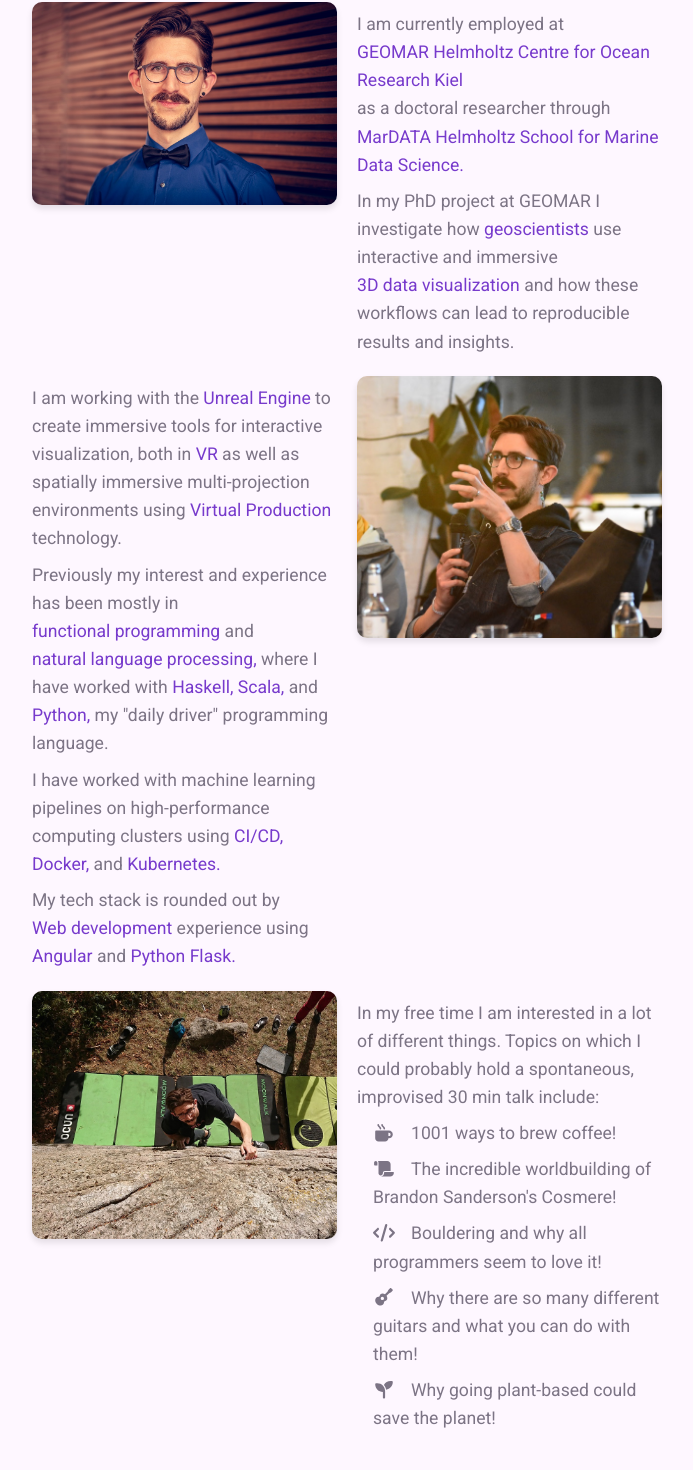
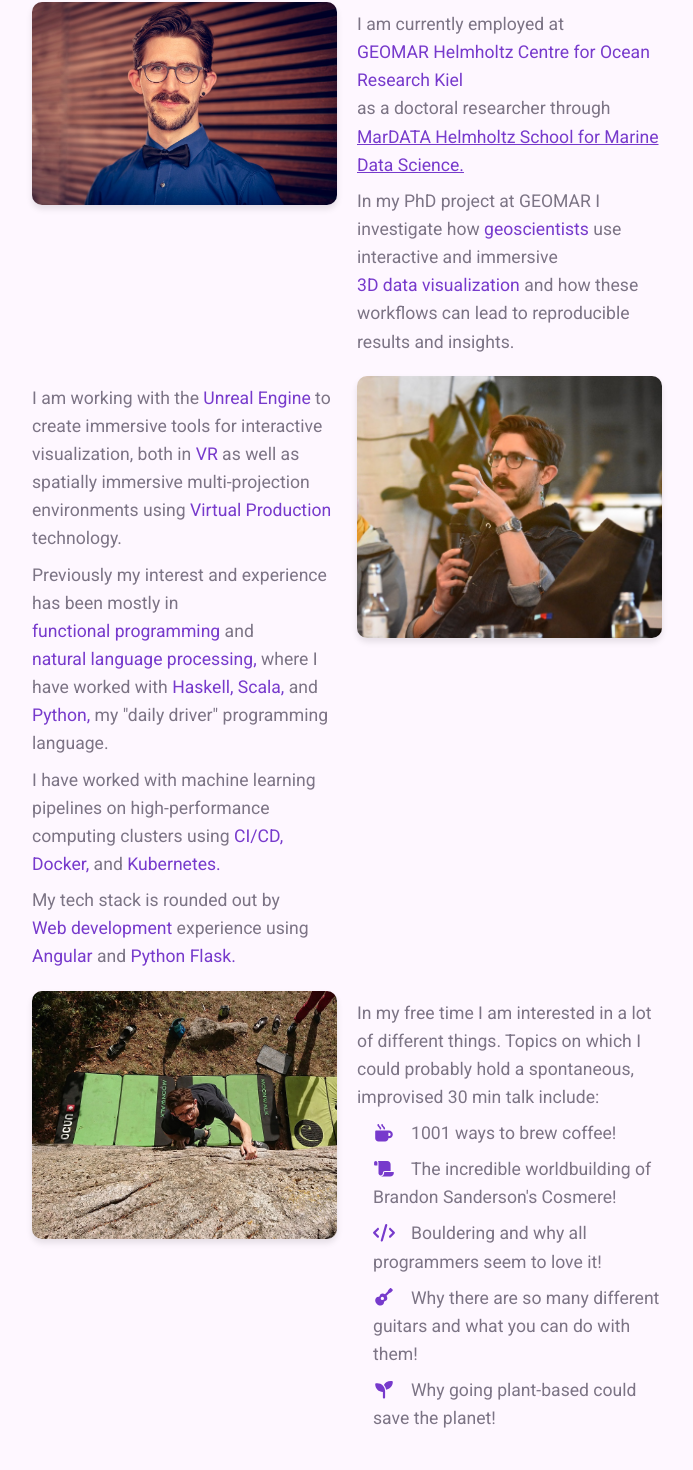
Before and after one commit to arbertrary/personal-angular-page, an Angular app: page / in a window 1280 px wide. Shown: the part 998-2468 px from the top of the page, without its empty margins (293-986 px from the left). Built offline with nearby package versions, Linux system fonts and the light colour scheme.

Commit message:
Fix link colors

```diff
--- a/src/app/home/about/about.component.html
+++ b/src/app/home/about/about.component.html
@@ -12,9 +12,9 @@
                 <div id="firstText" class="text description">
                     <p>I am currently employed at <span class="highlight-text" style>GEOMAR Helmholtz Centre for Ocean
                             Research
-                            Kiel</span> as a doctoral researcher through <a href="https://www.mardata.de"><span
-                                class="highlight-text">MarDATA
-                                Helmholtz School for Marine Data Science.</span></a></p>
+                            Kiel</span> as a doctoral researcher through <span class="highlight-text"><a
+                                href="https://www.mardata.de">MarDATA
+                                Helmholtz School for Marine Data Science.</a></span></p>
                     <p>In my PhD project at GEOMAR I investigate how <span class="highlight-text">geoscientists</span>
                         use interactive and immersive
                         <span class="highlight-text">3D data visualization</span> and how these workflows can lead to
--- a/src/app/home/projects/projects.component.html
+++ b/src/app/home/projects/projects.component.html
@@ -15,7 +15,8 @@
                     <p class="description"><span class="highlight-text">Unreal Engine</span> project for immersive
                         virtual fieldwork, visualizing 3D photogrammetry models of the seafloor</p>
                     <p class="description">Built for head-mounted display <span class="highlight-text">VR</span> and the
-                        <a href="https://www.geomar.de/en/arena">ARENA2</a>, a spatially
+                        <span class="highlight-text"><a href="https://www.geomar.de/en/arena">ARENA2</a></span>, a
+                        spatially
                         immersive projection dome
                     </p>
                     <p>
@@ -87,8 +88,9 @@
                     <p>
                         <img class="thumbnail" src="assets/img/angularmm.jpg">
                     </p>
-                    <p class="description">Demo: <a
-                            href="https://www.arbertrary.dev/angular-mindmap/">arbertrary.dev/angular-mindmap/</a></p>
+                    <p class="description">Demo: <span class="highlight-text"><a
+                                href="https://www.arbertrary.dev/angular-mindmap/">arbertrary.dev/angular-mindmap/</a></span>
+                    </p>
                     <p> <a href="https://github.com/arbertrary/angular-mindmap" target='_blank'>
                             <i class="fab fa-github"></i>
                             <fa-icon [icon]="faGithub" size="xl"></fa-icon>
@@ -147,9 +149,10 @@
                         <span class="highlight-text">Decker,</span> a markdown based tool for slide deck creation based
                         on <span class="highlight-text">Pandoc</span> and <span class="highlight-text">Reveal.js</span>
                     </p>
-                    <p class="description">Presentation created in Decker: <a
-                            href="https://abernstetter.pages.geomar.de/eurova2023/inperson-talk-deck.html">EuroVA 2023
-                            Talk</a></p>
+                    <p class="description">Presentation created in Decker: <span class="highlight-text"><a
+                                href="https://abernstetter.pages.geomar.de/eurova2023/inperson-talk-deck.html">EuroVA
+                                2023
+                                Talk</a></span></p>
                     <p>
                         <a href="https://github.com/decker-edu/decker" target='_blank'>
                             <i class="fab fa-github"></i>
--- a/src/styles.css
+++ b/src/styles.css
@@ -40,6 +40,14 @@ html {
 body {
   margin: 0;
   font-family: Roboto, "Helvetica Neue", sans-serif;
+}
+
+a {
+  color: inherit;
+}
+
+fa-icon {
+  color: var(--mat-sys-primary);
 }
 
 
```
